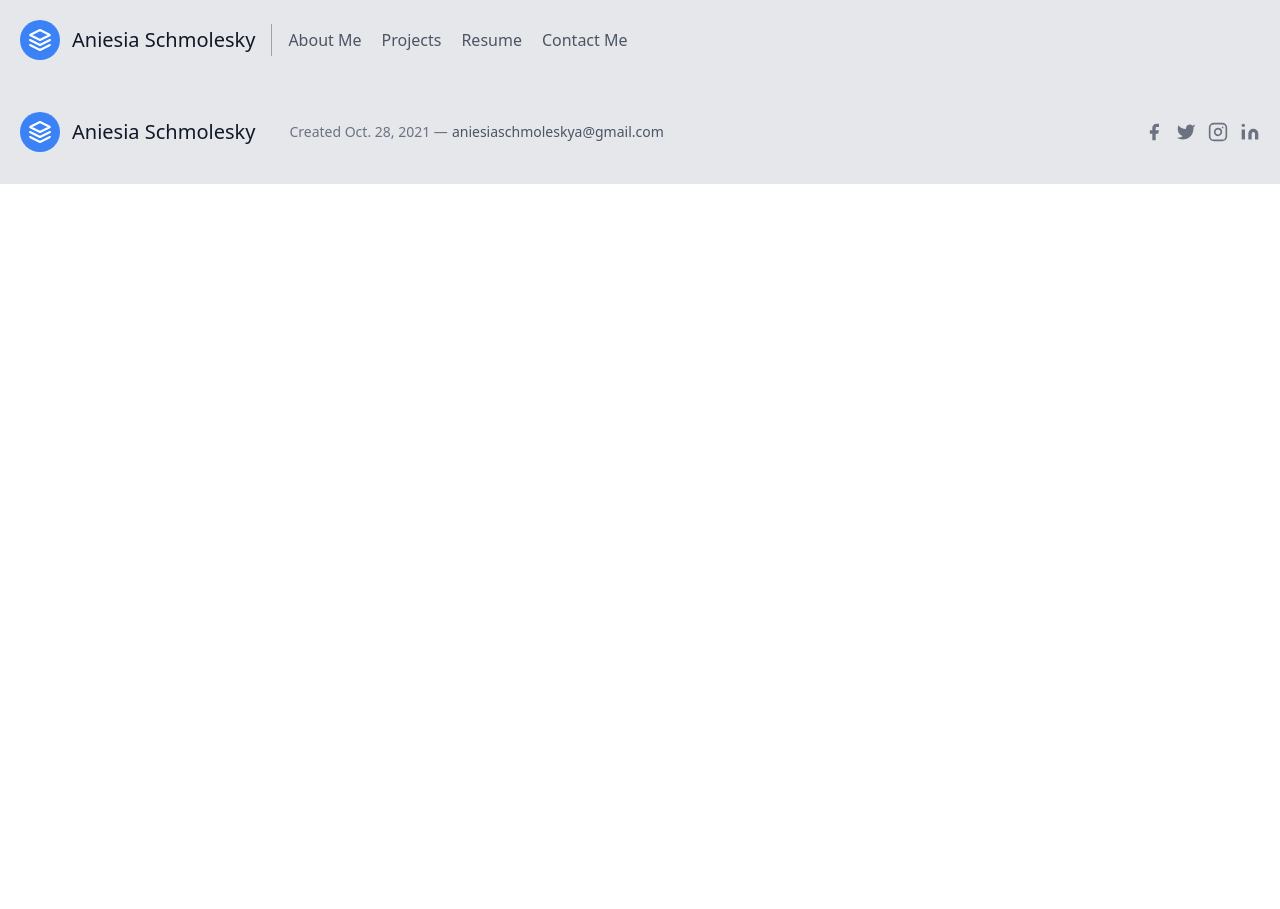
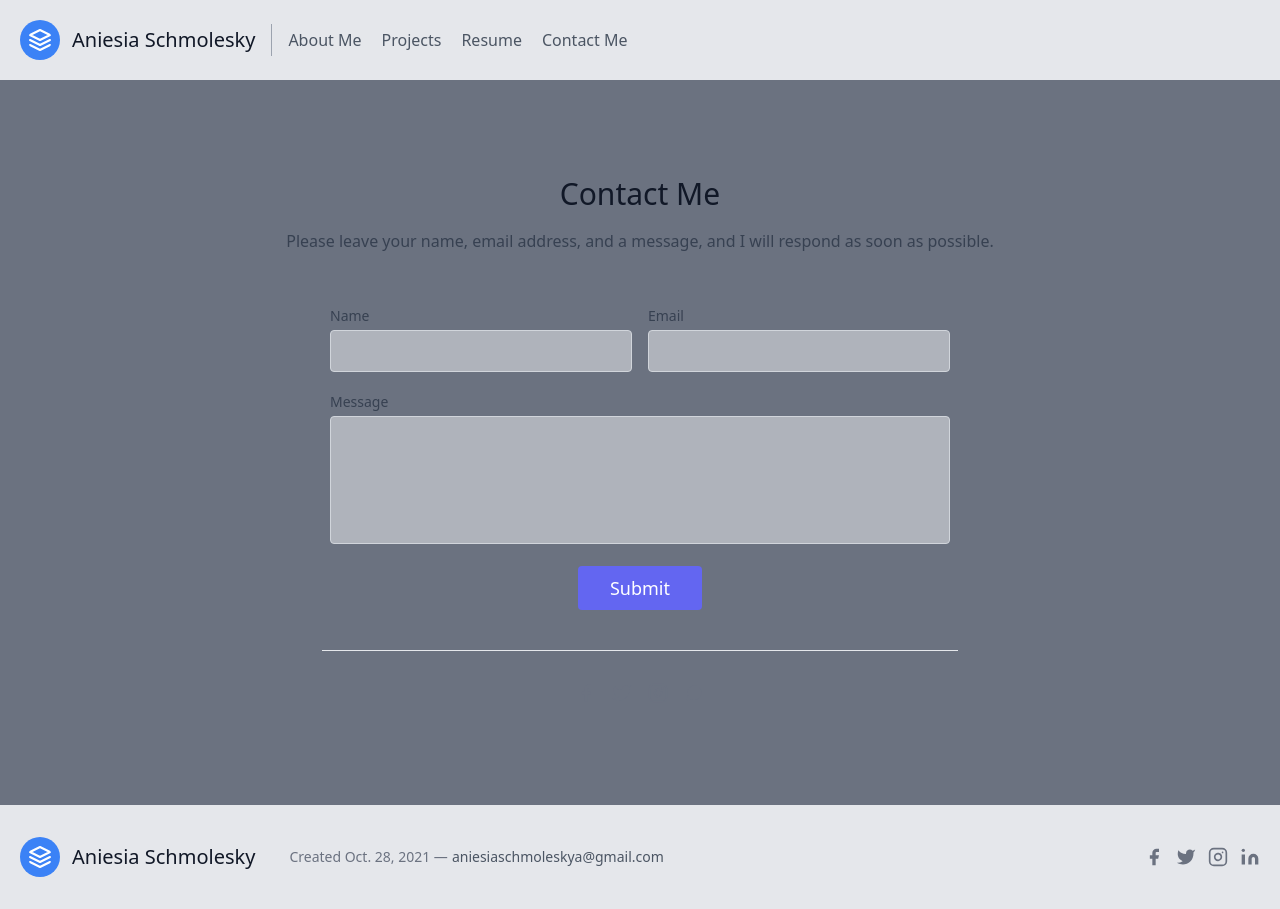
Before and after one commit to Aniesia-Schmolesky/React-Portfolio, a React (Create React App) app in the folder portfolio/: page /contactme in a window 1280 px wide. Before the commit the page ends 800 px from the top, so only its background shows below. Built offline with nearby package versions, Linux system fonts and the light colour scheme.

Commit message:
added contact page

```diff
--- a/portfolio/src/components/ContactMe.js
+++ b/portfolio/src/components/ContactMe.js
@@ -1,3 +1,63 @@
+import React from "react";
 export default function ContactMe() {
-    return(null)
+    return(
+        <section class="text-gray-700 body-font relative">
+        <div class="container px-5 py-24 mx-auto">
+          <div class="flex flex-col text-center w-full mb-12">
+            <h1 class="sm:text-3xl text-2xl font-medium title-font mb-4 text-gray-900">Contact Me</h1>
+            <p class="lg:w-2/3 mx-auto leading-relaxed text-base">Please leave your name, email address, and a message, and I will respond as soon as possible.</p>
+          </div>
+          <div class="lg:w-1/2 md:w-2/3 mx-auto">
+            <div class="flex flex-wrap -m-2">
+              <div class="p-2 w-1/2">
+                <div class="relative">
+                  <label for="name" class="leading-7 text-sm text-gray-700">Name</label>
+                  <input type="text" id="name" name="name" class="w-full bg-gray-100 bg-opacity-50 rounded border border-gray-300 focus:border-indigo-500 focus:bg-white focus:ring-2 focus:ring-indigo-200 text-base outline-none text-gray-700 py-1 px-3 leading-8 transition-colors duration-200 ease-in-out"/>
+                </div>
+              </div>
+              <div class="p-2 w-1/2">
+                <div class="relative">
+                  <label for="email" class="leading-7 text-sm text-gray-700">Email</label>
+                  <input type="email" id="email" name="email" class="w-full bg-gray-100 bg-opacity-50 rounded border border-gray-300 focus:border-indigo-500 focus:bg-white focus:ring-2 focus:ring-indigo-200 text-base outline-none text-gray-700 py-1 px-3 leading-8 transition-colors duration-200 ease-in-out"/>
+                </div>
+              </div>
+              <div class="p-2 w-full">
+                <div class="relative">
+                  <label for="message" class="leading-7 text-sm text-gray-700">Message</label>
+                  <textarea id="message" name="message" class="w-full bg-gray-100 bg-opacity-50 rounded border border-gray-300 focus:border-indigo-500 focus:bg-white focus:ring-2 focus:ring-indigo-200 h-32 text-base outline-none text-gray-700 py-1 px-3 resize-none leading-6 transition-colors duration-200 ease-in-out"></textarea>
+                </div>
+              </div>
+              <div class="p-2 w-full">
+                <button class="flex mx-auto text-white bg-indigo-500 border-0 py-2 px-8 focus:outline-none hover:bg-indigo-600 rounded text-lg">Submit</button>
+              </div>
+              <div class="p-2 w-full pt-8 mt-8 border-t border-gray-200 text-center">
+                <span class="inline-flex">
+                  <a class="text-gray-500">
+                    <svg fill="currentColor" stroke-linecap="round" stroke-linejoin="round" stroke-width="2" class="w-5 h-5" viewBox="0 0 24 24">
+                      <path d="M18 2h-3a5 5 0 00-5 5v3H7v4h3v8h4v-8h3l1-4h-4V7a1 1 0 011-1h3z"></path>
+                    </svg>
+                  </a>
+                  <a class="ml-4 text-gray-500">
+                    <svg fill="currentColor" stroke-linecap="round" stroke-linejoin="round" stroke-width="2" class="w-5 h-5" viewBox="0 0 24 24">
+                      <path d="M23 3a10.9 10.9 0 01-3.14 1.53 4.48 4.48 0 00-7.86 3v1A10.66 10.66 0 013 4s-4 9 5 13a11.64 11.64 0 01-7 2c9 5 20 0 20-11.5a4.5 4.5 0 00-.08-.83A7.72 7.72 0 0023 3z"></path>
+                    </svg>
+                  </a>
+                  <a class="ml-4 text-gray-500">
+                    <svg fill="none" stroke="currentColor" stroke-linecap="round" stroke-linejoin="round" stroke-width="2" class="w-5 h-5" viewBox="0 0 24 24">
+                      <rect width="20" height="20" x="2" y="2" rx="5" ry="5"></rect>
+                      <path d="M16 11.37A4 4 0 1112.63 8 4 4 0 0116 11.37zm1.5-4.87h.01"></path>
+                    </svg>
+                  </a>
+                  <a class="ml-4 text-gray-500">
+                    <svg fill="currentColor" stroke-linecap="round" stroke-linejoin="round" stroke-width="2" class="w-5 h-5" viewBox="0 0 24 24">
+                      <path d="M21 11.5a8.38 8.38 0 01-.9 3.8 8.5 8.5 0 01-7.6 4.7 8.38 8.38 0 01-3.8-.9L3 21l1.9-5.7a8.38 8.38 0 01-.9-3.8 8.5 8.5 0 014.7-7.6 8.38 8.38 0 013.8-.9h.5a8.48 8.48 0 018 8v.5z"></path>
+                    </svg>
+                  </a>
+                </span>
+              </div>
+            </div>
+          </div>
+        </div>
+      </section>
+  );
 }
```
